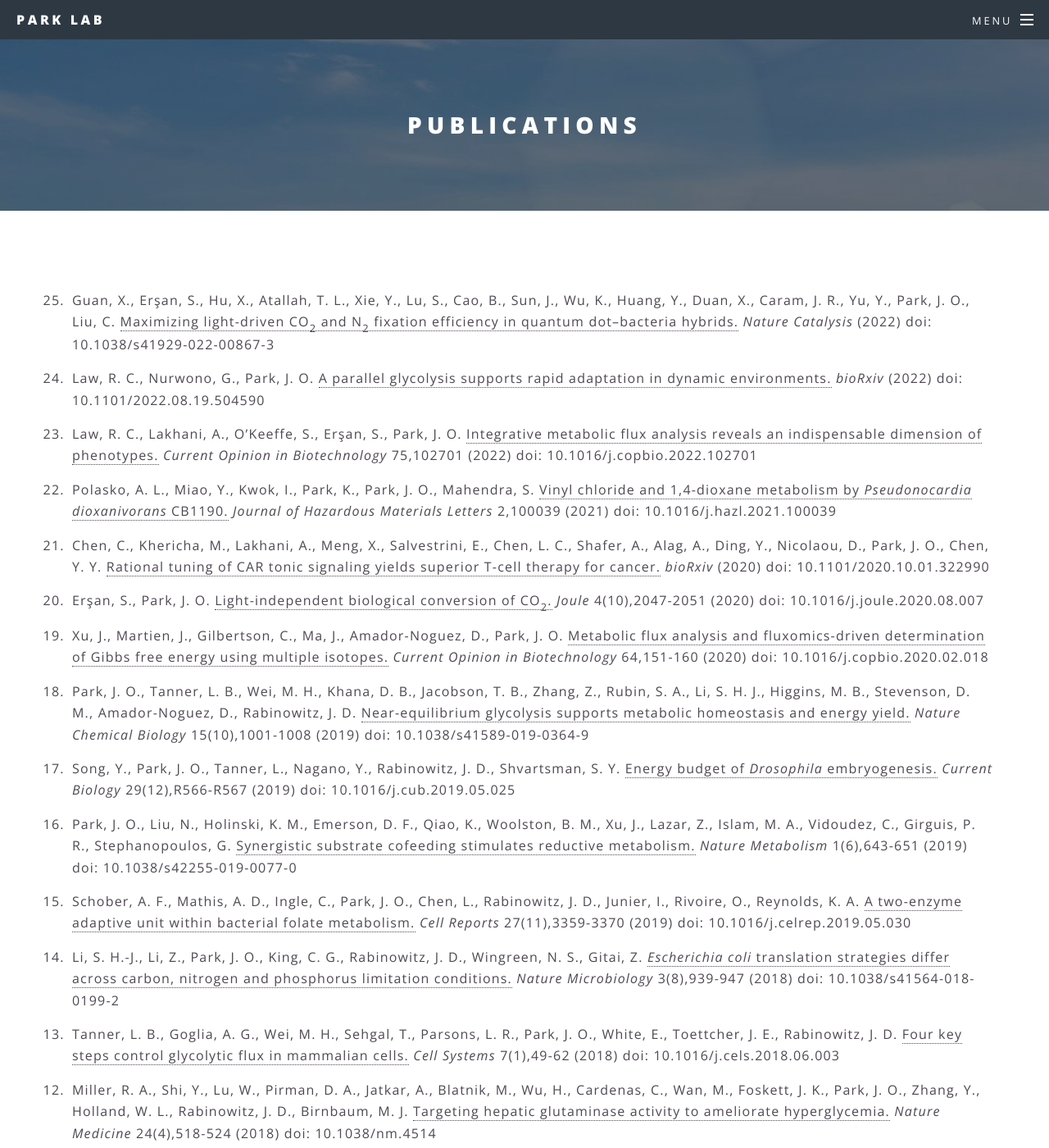
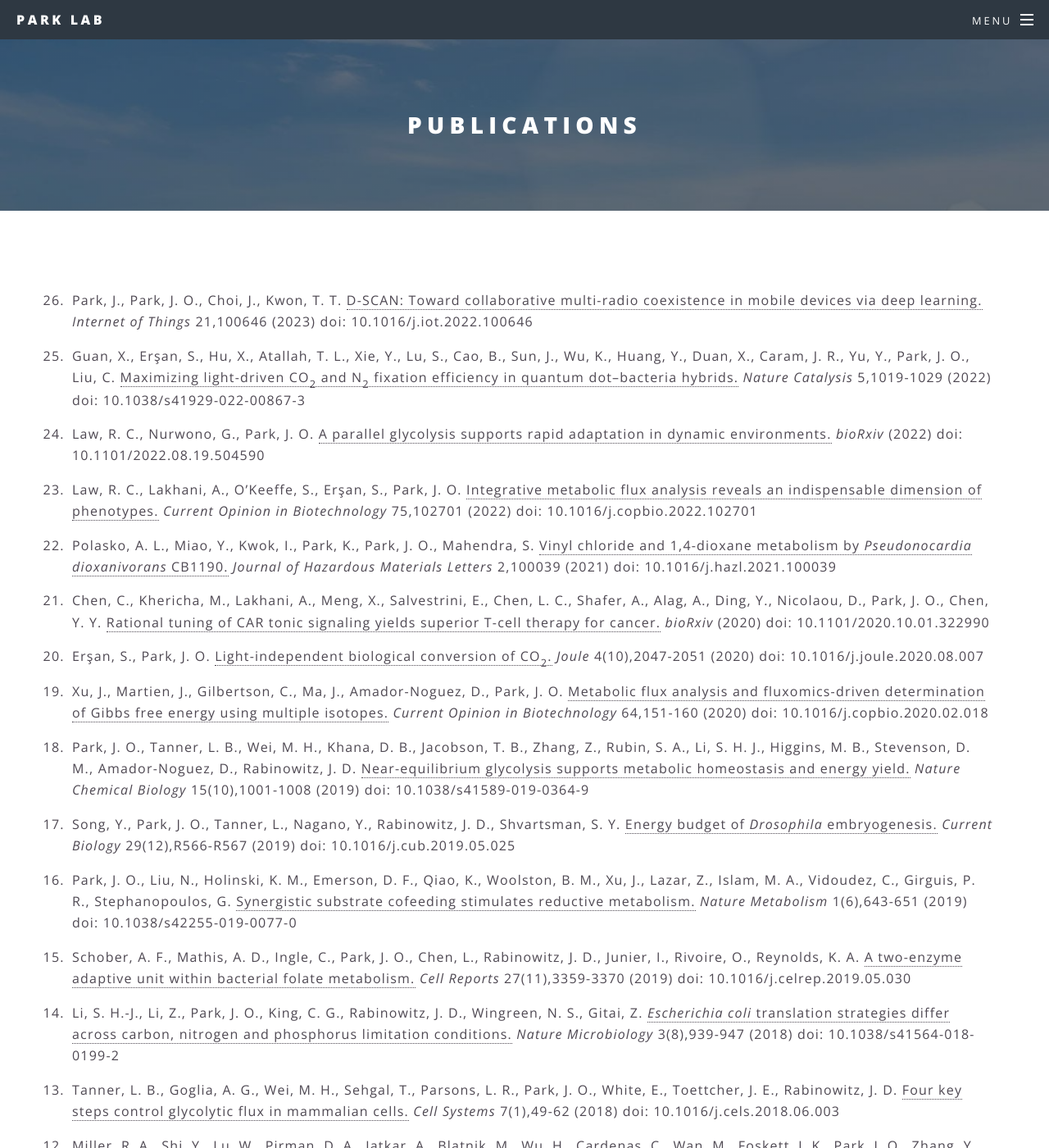
Before and after one commit to jopark/jopark.github.io, a Jekyll site: the page built from publications.html, in a window 1280 px wide and 1400 px high. Shown: the whole window at 82% size. Built offline with Jekyll 4.4.1, drawn with Linux system fonts in a browser that asks for light colours.

Commit message:
publication and jekyll update

```diff
--- a/Gemfile
+++ b/Gemfile
@@ -1,2 +1,4 @@
 source 'https://rubygems.org'
 gem 'github-pages', group: :jekyll_plugins
+gem 'wdm', '>= 0.1.0'
+gem "webrick", "~> 1.7"
--- a/css/main.scss
+++ b/css/main.scss
@@ -1372,7 +1372,7 @@ $baseurl: '{{ site.baseurl }}/images';
 
 	body.is-menu-visible {
 		#page-wrapper {
-			opacity: 0.35;
+			opacity: 0.50;
 
 			&:before {
 				display: block;
--- a/publications.html
+++ b/publications.html
@@ -4,7 +4,8 @@ title: Publications
 ---
 
 <ol reversed class="ul2">
-<li>Guan, X., Erşan, S., Hu, X., Atallah, T. L., Xie, Y., Lu, S., Cao, B., Sun, J., Wu, K., Huang, Y., Duan, X., Caram, J. R., Yu, Y., Park, J. O., Liu, C.  <a href="https://doi.org/10.1038/s41929-022-00867-3">Maximizing light-driven CO<sub>2</sub> and N<sub>2</sub> fixation efficiency in quantum dot–bacteria hybrids.</a> <i>Nature Catalysis</i> (2022) doi: 10.1038/s41929-022-00867-3</li>
+<li>Park, J., Park, J. O., Choi, J., Kwon, T. T.  <a href="https://doi.org/10.1016/j.iot.2022.100646">D-SCAN: Toward collaborative multi-radio coexistence in mobile devices via deep learning.</a> <i>Internet of Things</i> 21,100646 (2023) doi: 10.1016/j.iot.2022.100646</li>
+<li>Guan, X., Erşan, S., Hu, X., Atallah, T. L., Xie, Y., Lu, S., Cao, B., Sun, J., Wu, K., Huang, Y., Duan, X., Caram, J. R., Yu, Y., Park, J. O., Liu, C.  <a href="https://doi.org/10.1038/s41929-022-00867-3">Maximizing light-driven CO<sub>2</sub> and N<sub>2</sub> fixation efficiency in quantum dot–bacteria hybrids.</a> <i>Nature Catalysis</i> 5,1019-1029 (2022) doi: 10.1038/s41929-022-00867-3</li>
 <li>Law, R. C., Nurwono, G., Park, J. O.  <a href="https://doi.org/10.1101/2022.08.19.504590">A parallel glycolysis supports rapid adaptation in dynamic environments.</a> <i>bioRxiv</i> (2022) doi: 10.1101/2022.08.19.504590</li>
 <li>Law, R. C., Lakhani, A., O’Keeffe, S., Erşan, S., Park, J. O.  <a href="https://www.sciencedirect.com/science/article/pii/S0958166922000283">Integrative metabolic flux analysis reveals an indispensable dimension of phenotypes.</a> <i>Current Opinion in Biotechnology</i> 75,102701 (2022) doi: 10.1016/j.copbio.2022.102701</li>
 <li>Polasko, A. L., Miao, Y., Kwok, I., Park, K., Park, J. O., Mahendra, S.  <a href="https://www.sciencedirect.com/science/article/pii/S2666911021000277?via%3Dihub#!">Vinyl chloride and 1,4-dioxane metabolism by <i>Pseudonocardia dioxanivorans</i> CB1190.</a> <i>Journal of Hazardous Materials Letters</i> 2,100039 (2021) doi: 10.1016/j.hazl.2021.100039</li>
```
Also changed, not shown: Gemfile.lock.
